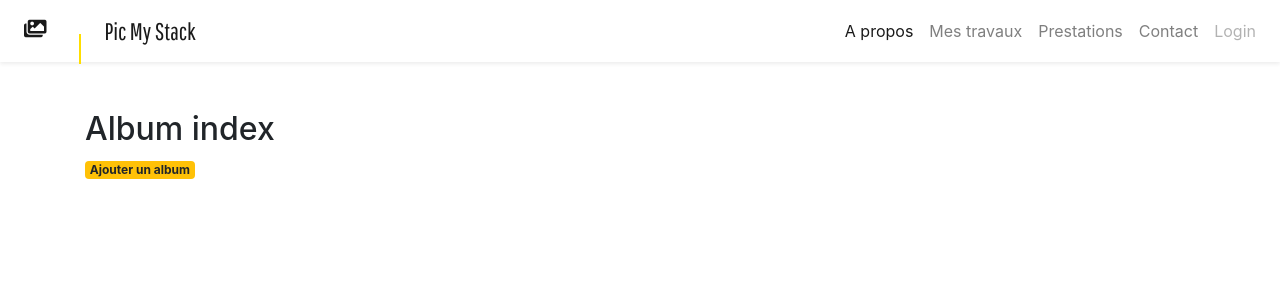
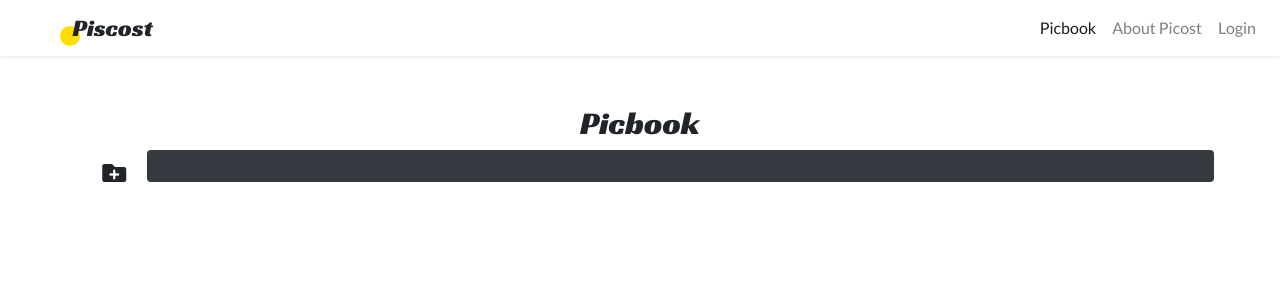
Before and after one commit to orianc/PICOST-APP-Symfony-Twig-PostgreSQL-Bootstrap-Jquery, a Symfony app: template templates/album/index.html.twig in a window 1280 px wide. Shown: the top 300 px of the page. Run offline with Twig, Linux system fonts and the light colour scheme; the template is opened without the code that fills it, so the values that code supplies are empty; some libraries are stand-ins or nearby versions.

Commit message:
work-front interface

```diff
--- a/public/css/style.css
+++ b/public/css/style.css
@@ -1,20 +1,81 @@
+body{
+    font-family: 'Lato', sans-serif;
+
+}
+
+h1,h2,h3,h4 {
+    font-family: 'Racing Sans One', cursive;
+
+}
 
 :root {
     --bg-yellow: #FFDE00;
 }
 
+
+a, a:hover {
+    text-decoration: none;
+    color:unset;
+
+}
+
+
+
 .line {
     display: inline-block;
-    width: 2px;
-    height: 30px;
+    width: 20px;
+    height: 20px;
+    right: -20px;
+    top: 10px;
+    z-index: -1;
     position: relative;
-    bottom: -15px;
     background: var(--bg-yellow);
-    margin-right: 10px ;
-    margin-left: 10px ;
+    margin-right: 10px;
+    margin-left: 10px;
+
 }
 
 .brand {
-    font-family: 'Pathway Gothic One', sans-serif;
+    font-family: 'Racing Sans One', cursive;
     font-size: 24px;
+    transition: 1s;
+
 }
+
+.nav-item-link{
+    font-size: 12px;
+    transition: 600ms;
+}
+.nav-item-link:hover{
+    background-color: #3d3d3d44;
+    transform: scale(1.2,1.2);
+}
+
+.fa-edit:hover{
+    color: #FFDE00;
+
+}
+
+.fa-folder-plus{
+transition: 500ms;
+}
+
+
+.fa-folder-plus:hover{
+    color: #FFDE00;
+    transform: translateY(-10px);
+
+}
+
+.badge-warning{
+    background-color: #FFDE00;
+}
+
+
+@media screen and (max-width: 768px) {
+    .nav-albums {
+
+
+        max-width: fit-content;
+    }
+}
--- /dev/null
+++ b/templates/album/_gallerypattern.html.twig
@@ -0,0 +1,4 @@
+<div class="col-6 col-md-4 col-lg-3 my-2">
+	<img style=" width: 300px;" class="w-100 rounded" src="{{ asset ('photos/' ~ p.name ~ '.jpeg' ) }}" alt="">
+	<blockquote class="blockquote-footer">{{p.name}}</blockquote>
+</div>
--- /dev/null
+++ b/templates/album/_navalbums.html.twig
@@ -0,0 +1,23 @@
+<nav class="navbar navbar-expand-md navbar-light">
+
+
+	<button class="navbar-toggler text-dark border-0" type="button" data-toggle="collapse" data-target="#navbarAlbum" aria-controls="navbarNavAltMarkup" aria-expanded="false" aria-label="Toggle navigation">
+		<i style="width: 20px;" class="fas fa-ellipsis-h "></i>
+	</button>
+
+	<div id="navbarAlbum" class="collapse navbar-collapse col-2 nav nav-albums flex-md-column">
+		<a class="badge rounded-pill mb-2" href="{{ path('album_new') }}">
+			<i class="fas fa-folder-plus fa-2x"></i>
+		</a>
+		<div class="bg-light">
+			{% for album in albums %}
+				<div class="nav-item-link d-flex p-1 px-2">
+					<a class="badge " href="{{ path('album_edit', {'id': album.id}) }}">
+						<i class="fas fa-edit fa-1x"></i>
+					</a>
+					<a class="" href="{{ path('album_show', {'id': album.id}) }}">{{ album.name }}</a>
+				</div>
+			{% endfor %}
+		</div>
+	</div>
+</nav>
--- a/templates/album/index.html.twig
+++ b/templates/album/index.html.twig
@@ -4,33 +4,20 @@
 {% endblock %}
 
 {% block body %}
-	<div class="container py-5">
-		<h2>Album index</h2>
-		<a class="badge badge-warning" href="{{ path('album_new') }}">Ajouter un album</a>
+	<div class="container-fluid py-5">
+		<h2 class="text-center">Picbook</h2>
+
 		{% block albums %}
-			<div class="row">
-				<div class="col-10">
-					<nav class="col-4 nav flex-column bg-light">
-						{% for album in albums %}
-							{# <h3>{{ album.name }}</h3> #}
-							<a class="nav-link" aria-current="page" href="{{ path('album_show', {'id': album.id}) }}">{{ album.name }}</a>
-							{#
-							<a class="badge" href="{{ path('album_show', {'id': album.id}) }}">Voir</a>
-							<a class="badge" href="{{ path('album_edit', {'id': album.id}) }}">Modifier</a>
-							#}
+			<div class="row  justify-content-center align-items-center align-items-md-start flex-column flex-md-row">
+					{% include "album/_navalbums.html.twig" %}
+
+					<div class="col-10 rounded bg-dark row justify-content-center py-3 ">
+						{% for p in albums[0].photos %}
+						{% include "album/_gallerypattern.html.twig" %}
 
 						{% endfor %}
-					</nav>
-					{# <div class="col-8 bg-dark">
-						{% for photo in albums.photos %}
-						<div class="col-2 m-2" style="height : 200px ; width: 200px;">
-						<p>{{p.name}}</p>
-						<img class="w-75 rounded" src="{{ asset ('photos/' ~ p.name ~ '.jpeg' ) }}" alt="">
-						</div>
+					</div>
 
-						{% endfor %}
-					</div> #}
-				</div>
 			</div>
 		{% endblock %}
 	</div>
--- a/templates/base.html.twig
+++ b/templates/base.html.twig
@@ -7,12 +7,14 @@
 			{% endblock %}
 		</title>
 		{# Run `composer require symfony/webpack-encore-bundle`
-								           and uncomment the following Encore helpers to start using Symfony UX #}
+												           and uncomment the following Encore helpers to start using Symfony UX #}
 		{% block stylesheets %}
 			<link rel="stylesheet" href="https://cdnjs.cloudflare.com/ajax/libs/font-awesome/5.15.3/css/all.min.css">
 			<link rel="stylesheet" href="https://cdn.jsdelivr.net/npm/bootstrap@4.6.0/dist/css/bootstrap.min.css" integrity="sha384-B0vP5xmATw1+K9KRQjQERJvTumQW0nPEzvF6L/Z6nronJ3oUOFUFpCjEUQouq2+l" crossorigin="anonymous">
 			<link rel="preconnect" href="https://fonts.gstatic.com">
-			<link href="https://fonts.googleapis.com/css2?family=Pathway+Gothic+One&display=swap" rel="stylesheet">
+			<link rel="preconnect" href="https://fonts.gstatic.com">
+			<link rel="preconnect" href="https://fonts.gstatic.com">
+			<link href="https://fonts.googleapis.com/css2?family=Lato&family=Racing+Sans+One&display=swap" rel="stylesheet">
 			<link rel="stylesheet" href="{{ asset('css/style.css') }}">
 		{% endblock %}
 
--- a/templates/navbar.html.twig
+++ b/templates/navbar.html.twig
@@ -1,27 +1,21 @@
 <nav class="navbar navbar-expand-lg navbar-light shadow-sm sticky-top bg-white">
 
 	<a class="navbar-brand d-flex align-items-end" href="#">
-		<span>
-			<i class="fas fa-images d-inline-block align-top mx-2" width="30" height="30"></i>
-		</span>
-		<span class="line mx-4"></span>
-		<span class="brand">
-			Pic My Stack
-		</span>
+		<a class="brand" href="{{ path('album_index') }}">
+			<span class="line rounded-circle mx-2"></span>
+			<span class="brand-anim ">Piscost</span>
+		</a>
 	</a>
 
-	<button class="navbar-toggler" type="button" data-toggle="collapse" data-target="#navbarNavAltMarkup" aria-controls="navbarNavAltMarkup" aria-expanded="false" aria-label="Toggle navigation">
+	<button class="navbar-toggler border-0" type="button" data-toggle="collapse" data-target="#navbarNavAltMarkup" aria-controls="navbarNavAltMarkup" aria-expanded="false" aria-label="Toggle navigation">
 		<span class="navbar-toggler-icon"></span>
 	</button>
 
 	<div class="collapse navbar-collapse justify-content-end" id="navbarNavAltMarkup">
 		<div class="navbar-nav">
-			<a class="nav-link active" href="#">A propos</a>
-			<a class="nav-link" href=" {{ path ('album_index')}} ">Mes travaux</a>
-			<a class="nav-link" href="#">Prestations</a>
-			<a class="nav-link" href="#">Contact</a>
-
-			<a class="nav-link disabled" href="#" tabindex="-1" aria-disabled="true">Login</a>
+			<a class="nav-link active" href=" {{ path ('album_index')}} ">Picbook</a>
+			<a class="nav-link" href="#">About Picost</a>
+			<a class="nav-link" href="#" aria-disabled="true">Login</a>
 		</div>
 	</div>
 </nav>
```
Also changed, not shown: src/DataFixtures/AppFixtures.php (+11 -4 lines), templates/album/show.html.twig (+5 -18 lines).
